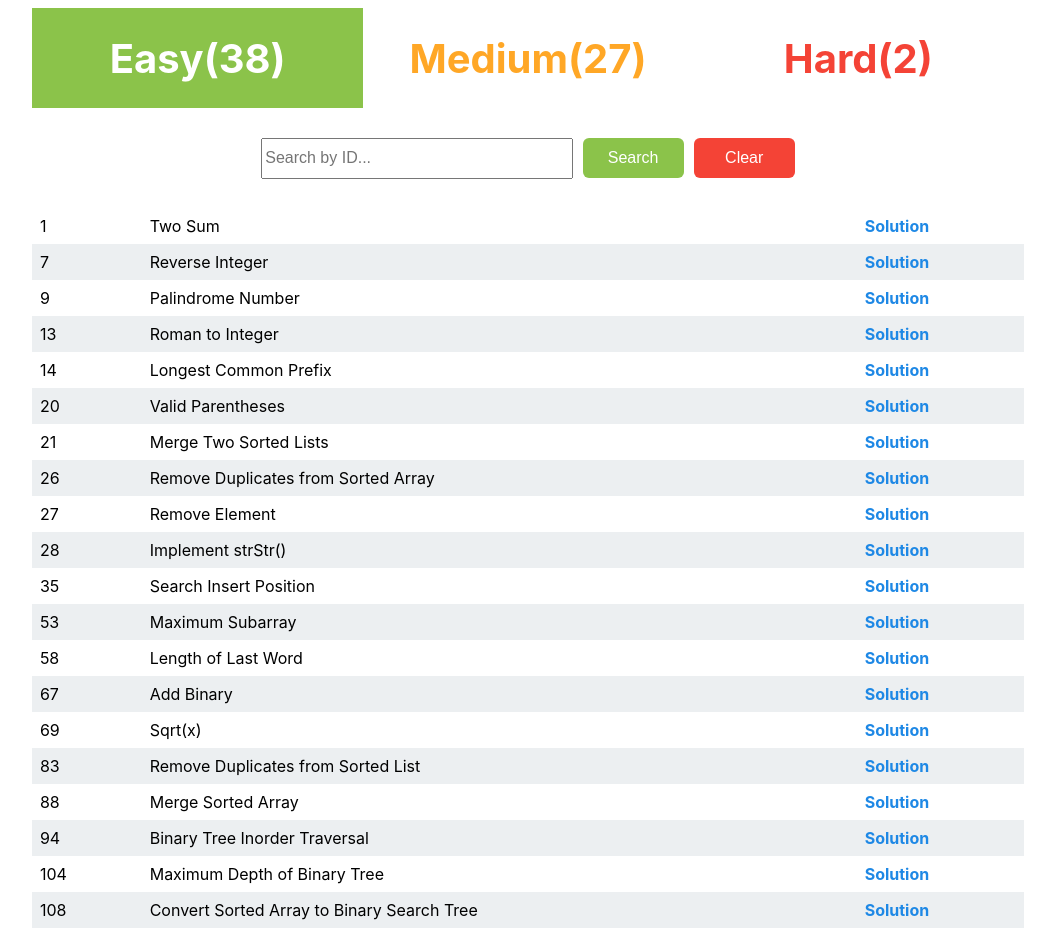
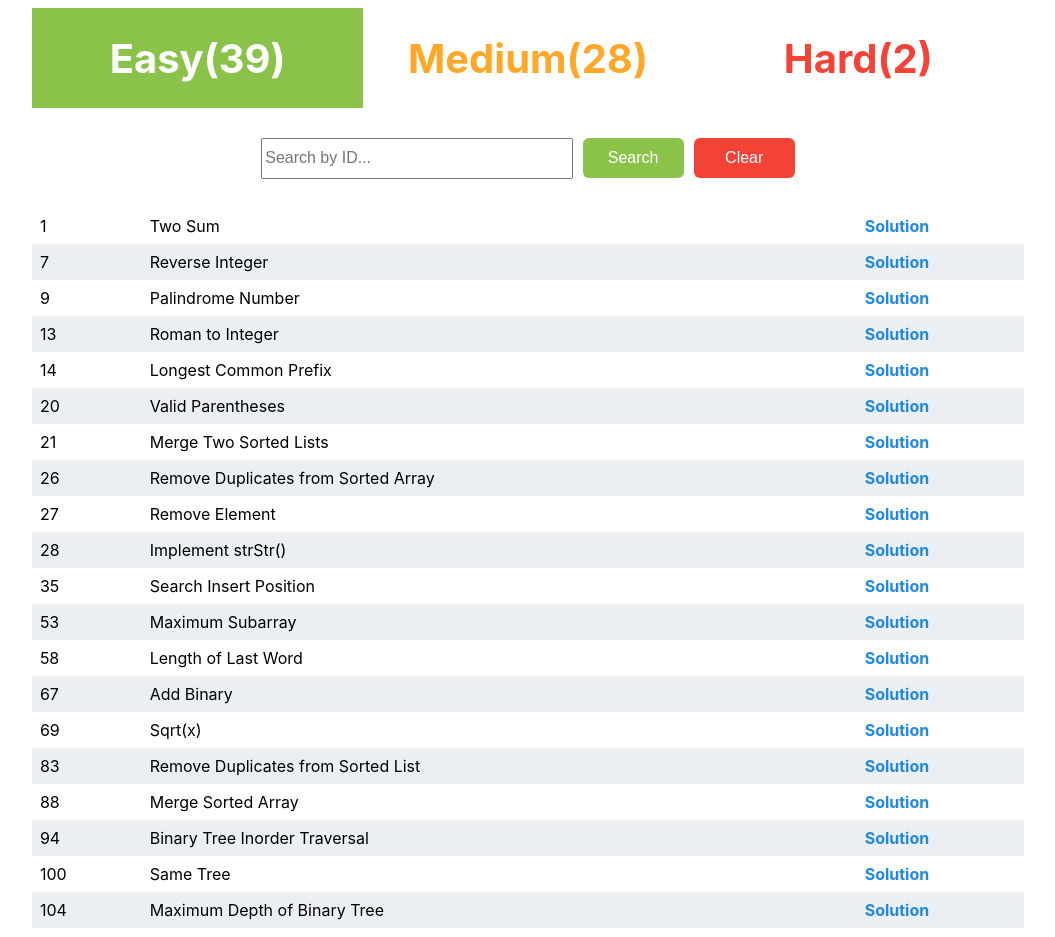
Before and after one commit to sumeetgodse/leetcode-solutions, a React (Create React App) app: page / in a window 1280 px wide. Shown: the top 937 px of the page, without its empty margins (112-1167 px from the left). Built offline with nearby package versions, Linux system fonts and the light colour scheme.

Commit message:
Add files via upload

```diff
--- a/src/components/EasyProblems.js
+++ b/src/components/EasyProblems.js
@@ -88,6 +88,11 @@ export const easyProblems = [
         id: 94,
         title: "Binary Tree Inorder Traversal",
         solution_src: "https://leetcode.com/problems/binary-tree-inorder-traversal/discuss/1212270/Recursion-or-C++-or-0ms-or-Simple-to-Understand"
+    },
+    {
+        id: 100,
+        title: "Same Tree",
+        solution_src: "https://leetcode.com/problems/same-tree/discuss/1236456/Simple-C++-Solution"
     },
     {
         id: 104,
--- a/src/components/MediumProblems.js
+++ b/src/components/MediumProblems.js
@@ -130,6 +130,11 @@ export const mediumProblems = [
         solution_src: "https://leetcode.com/problems/top-k-frequent-elements/discuss/1225941/C++-or-Using-Priority-Queue-and-Hashmap"
     },
     {
+        id: 1268,
+        title: "Search Suggestions System",
+        solution_src: "https://leetcode.com/problems/search-suggestions-system/discuss/1243109/Simple-C++-Solution"
+    },
+    {
         id: 1423,
         title: "Maximum Points You Can Obtain from Cards",
         solution_src: "https://leetcode.com/problems/maximum-points-you-can-obtain-from-cards/discuss/1219365/Easy-C++-Solution"
```
